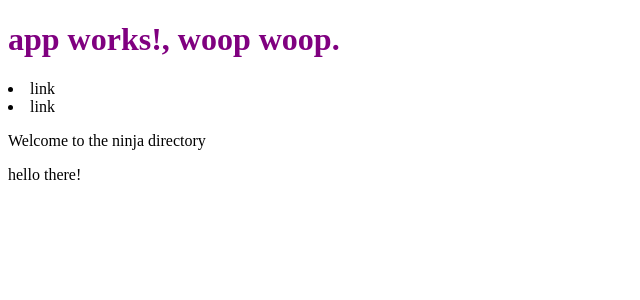
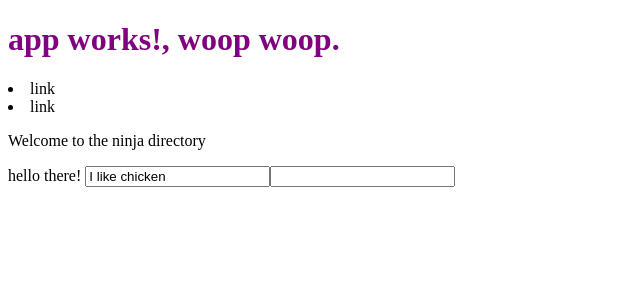
Before and after one commit to KhalilMinalang/ninja-directory, an Angular app: page / in a window 1280 px wide. Shown: the top 300 px of the page, without its empty margins (0-640 px from the left). Built offline with nearby package versions, Linux system fonts and the light colour scheme.

Commit message:
COMPLETED Angular 2 Tutorial #11 - Property Binding

```diff
--- a/src/app/home/home.component.html
+++ b/src/app/home/home.component.html
@@ -3,3 +3,22 @@
   {{ homeTitle }}
 </p>
 <ng-content></ng-content>
+
+<!-- property binding -->
+
+<!-- static -->
+<!-- <input value="i love chicken" /> -->
+
+<!-- dynamic -->
+<!-- <input [value]="myString" /> -->
+<!-- <input [required]="myBoolean" /> -->
+
+<!-- working -->
+<!-- <input value="myString" /> -->
+<!-- not working -->
+<!-- <input required="myBoolean" /> -->
+
+<!-- working -->
+<input value="{{ myString }}" />
+<!-- working -->
+<input required="{{ myBoolean }}" />
--- a/src/app/home/home.component.ts
+++ b/src/app/home/home.component.ts
@@ -9,6 +9,9 @@ export class HomeComponent implements OnInit {
 
   // homeTitle = "Welcome to the homepage";
   homeTitle = "Welcome to the ninja directory";
+  myString = "I like chicken";
+  // myBoolean = true;
+  myBoolean = false;
 
   constructor() { }
 
```
